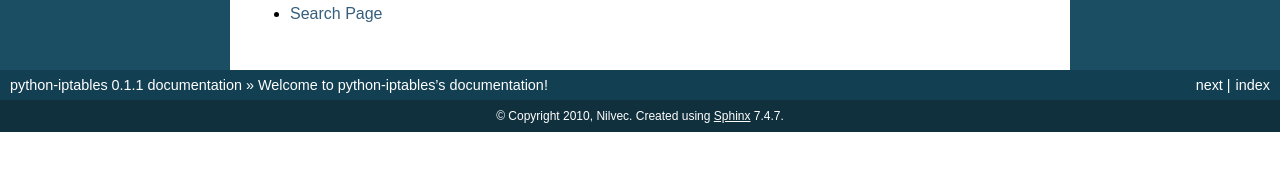
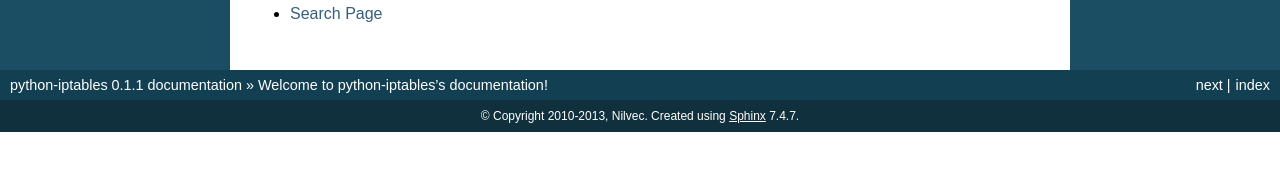
Before and after one commit to ldx/python-iptables, a Sphinx documentation site: the page built from doc/index.rst, in a window 1280 px wide. Shown: the part 640-811 px from the top of the page. Built offline with Sphinx 7.4.7, drawn with Linux system fonts in a browser that asks for light colours.

Commit message:
Update doc/conf.py.

```diff
--- a/doc/conf.py
+++ b/doc/conf.py
@@ -39,7 +39,7 @@ master_doc = 'index'
 
 # General information about the project.
 project = u'python-iptables'
-copyright = u'2010, Nilvec'
+copyright = u'2010-2013, Nilvec'
 
 # The version info for the project you're documenting, acts as replacement for
 # |version| and |release|, also used in various other places throughout the
```
